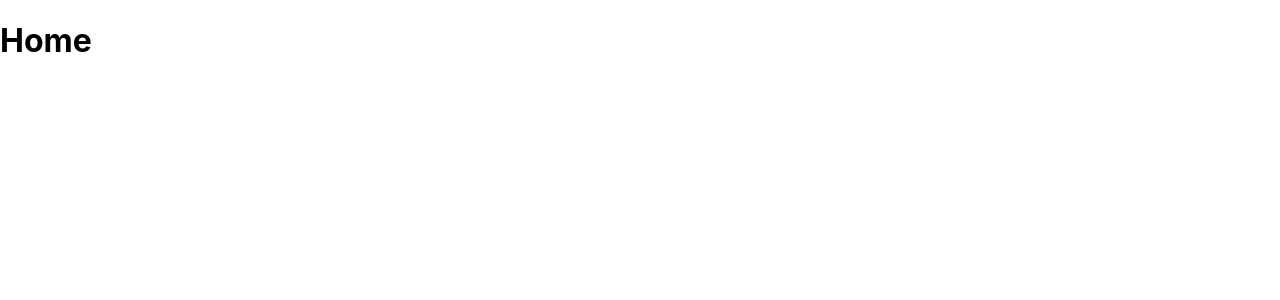
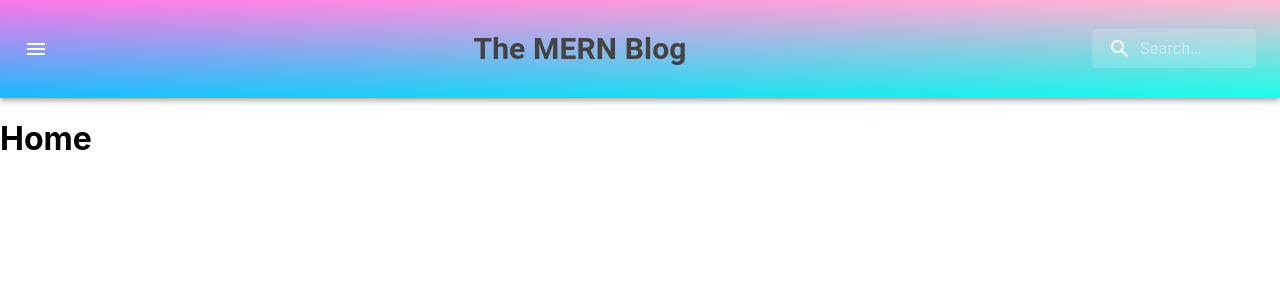
Before and after one commit to humesandrew/The-MERN-Blog-, a React (Create React App) app in the folder frontend/: page / in a window 1280 px wide. Shown: the top 300 px of the page. Built offline with nearby package versions, Linux system fonts and the light colour scheme.

Commit message:
addmuitopbarwithlink

```diff
--- a/frontend/package.json
+++ b/frontend/package.json
@@ -3,6 +3,11 @@
   "version": "0.1.0",
   "private": true,
   "dependencies": {
+    "@emotion/react": "^11.10.5",
+    "@emotion/styled": "^11.10.5",
+    "@fontsource/roboto": "^4.5.8",
+    "@mui/icons-material": "^5.10.9",
+    "@mui/material": "^5.10.11",
     "@testing-library/jest-dom": "^5.16.5",
     "@testing-library/react": "^13.4.0",
     "@testing-library/user-event": "^13.5.0",
--- a/frontend/src/App.js
+++ b/frontend/src/App.js
@@ -2,11 +2,16 @@ import { BrowserRouter, Routes, Route } from 'react-router-dom';
 
 //import pages and components//
 import Home from './pages/Home';
+import NavBar from './components/navbar/NavBar';
+
+
 
 function App() {
   return (
     <div className="App">
       <BrowserRouter>
+      {/* // everything to do with browser router needs to be inside this // */}
+      <NavBar />
         <div className="pages">
           <Routes>
           <Route
--- /dev/null
+++ b/frontend/src/components/navbar/NavBar.js
@@ -0,0 +1,99 @@
+import { Link } from 'react-router-dom';
+
+
+import * as React from 'react';
+import { styled, alpha } from '@mui/material/styles';
+import AppBar from '@mui/material/AppBar';
+import Box from '@mui/material/Box';
+import Toolbar from '@mui/material/Toolbar';
+import IconButton from '@mui/material/IconButton';
+import Typography from '@mui/material/Typography';
+import InputBase from '@mui/material/InputBase';
+import MenuIcon from '@mui/icons-material/Menu';
+import SearchIcon from '@mui/icons-material/Search';
+
+
+
+
+import './navbar.css';
+
+
+const Search = styled('div')(({ theme }) => ({
+  position: 'relative',
+  borderRadius: theme.shape.borderRadius,
+  backgroundColor: alpha(theme.palette.common.white, 0.15),
+  '&:hover': {
+    backgroundColor: alpha(theme.palette.common.white, 0.25),
+  },
+  marginLeft: 0,
+  width: '100%',
+  [theme.breakpoints.up('sm')]: {
+    marginLeft: theme.spacing(1),
+    width: 'auto',
+  },
+}));
+
+const SearchIconWrapper = styled('div')(({ theme }) => ({
+  padding: theme.spacing(0, 2),
+  height: '100%',
+  position: 'absolute',
+  pointerEvents: 'none',
+  display: 'flex',
+  alignItems: 'center',
+  justifyContent: 'center',
+}));
+
+const StyledInputBase = styled(InputBase)(({ theme }) => ({
+  color: 'inherit',
+  '& .MuiInputBase-input': {
+    padding: theme.spacing(1, 1, 1, 0),
+    // vertical padding + font size from searchIcon
+    paddingLeft: `calc(1em + ${theme.spacing(4)})`,
+    transition: theme.transitions.create('width'),
+    width: '100%',
+    [theme.breakpoints.up('sm')]: {
+      width: '12ch',
+      '&:focus': {
+        width: '20ch',
+      },
+    },
+  },
+}));
+
+export default function NavBar() {
+  return (
+    <Box sx={{ flexGrow: 1 }}>
+      <AppBar position="static" className="navbar">
+        <Toolbar>
+          <IconButton
+            size="large"
+            edge="start"
+            color="inherit"
+            aria-label="open drawer"
+            sx={{ mr: 2 }}
+          >
+            <MenuIcon />
+          </IconButton>
+          <Typography
+            variant="h6"
+            noWrap
+            component="div"
+
+            sx={{ flexGrow: 1, display: { xs: 'none', sm: 'block' }, textAlign: 'center' }}>
+
+            <Link to="/" className='link'><h2>The MERN Blog </h2> </Link>
+          </Typography>
+          <Search>
+            <SearchIconWrapper>
+              <SearchIcon />
+            </SearchIconWrapper>
+            <StyledInputBase
+              placeholder="Search…"
+              inputProps={{ 'aria-label': 'search' }}
+            />
+          </Search>
+        </Toolbar>
+      </AppBar>
+    </Box>
+  );
+}
--- /dev/null
+++ b/frontend/src/components/navbar/navbar.css
@@ -0,0 +1,13 @@
+.navbar {
+    background:
+        linear-gradient(red, transparent),
+        linear-gradient(to top left, lime, transparent),
+        linear-gradient(to top right, blue, transparent);
+    background-blend-mode: screen;
+
+}
+
+.link, .link:visited, .link:hover, .link:focus {
+    text-decoration: none;
+    color: rgb(68, 66, 66);
+}
```
Also changed, not shown: 1 other file (tests, documents, lock files or other folders).
